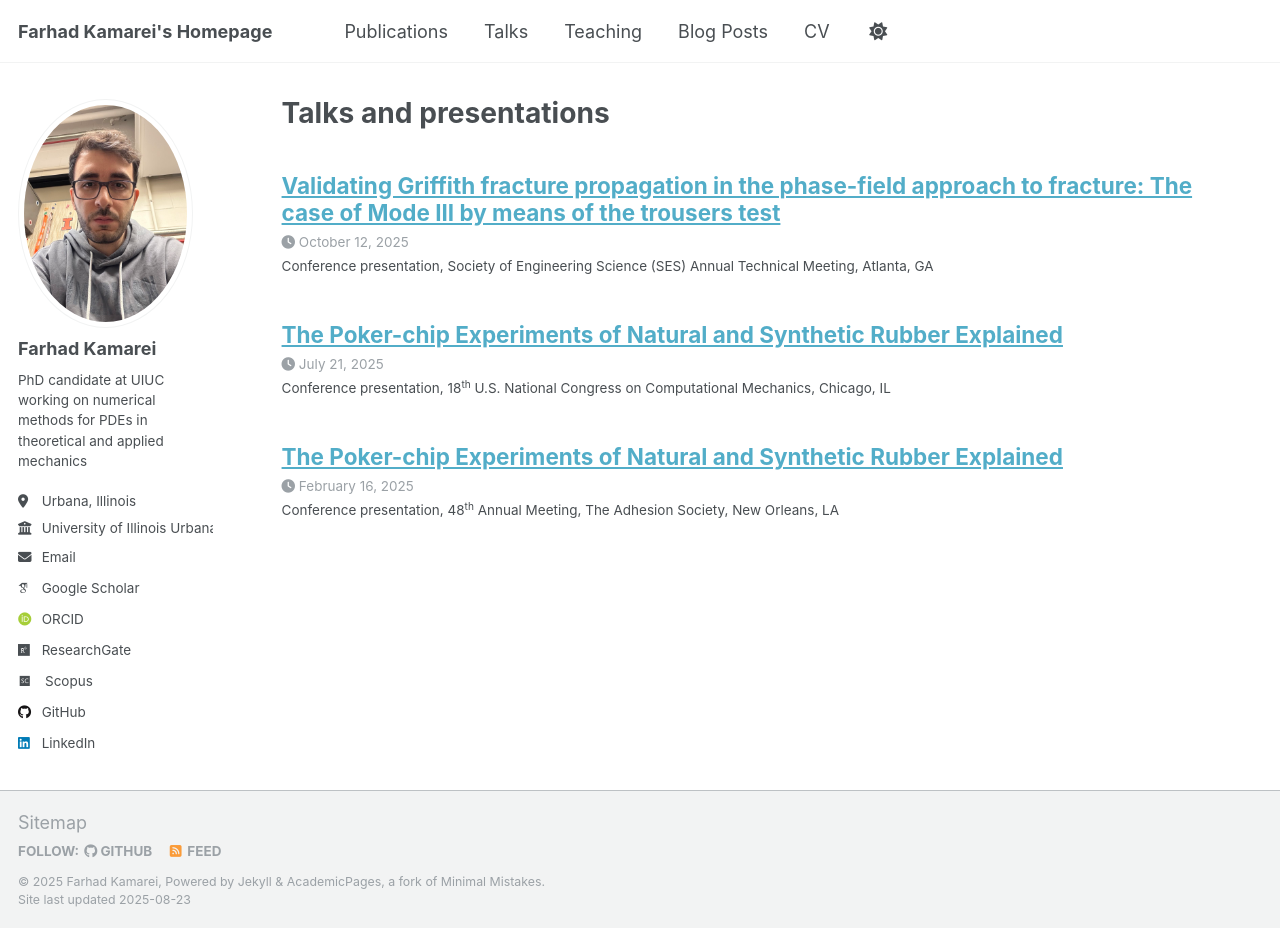
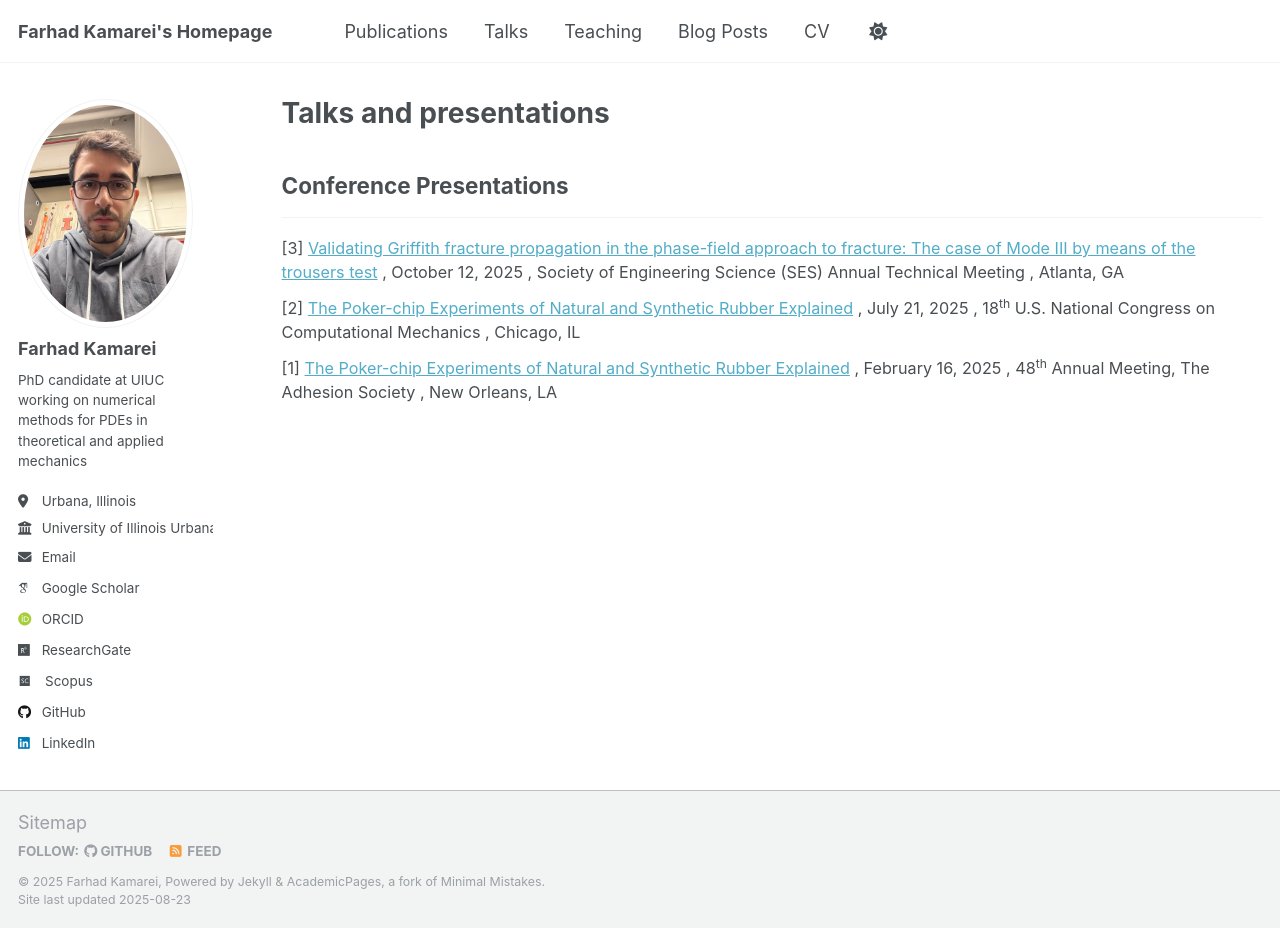
Before and after one commit to farhadkama/farhadkama.github.io, a Jekyll site: the page built from _pages/talks.html, in a window 1280 px wide and 928 px high. Built offline with Jekyll 4.4.1, drawn with Linux system fonts in a browser that asks for light colours; some web fonts are replaced.

Commit message:
Update talks page format

```diff
--- a/_includes/archive-single-talk.html
+++ b/_includes/archive-single-talk.html
@@ -1,42 +1,32 @@
-{% include base_path %}
+<span>
+  <!-- Title -->
+  <a href="{{ post.url | relative_url }}">{{ post.title }}</a>
 
-{% if post.header.teaser %}
-  {% capture teaser %}{{ post.header.teaser }}{% endcapture %}
-{% else %}
-  {% assign teaser = site.teaser %}
-{% endif %}
+  <!-- Date -->
+  {% if post.date %}
+   , {{ post.date | date: "%B %d, %Y" }}
+  {% endif %}
 
-{% if post.id %}
-  {% assign title = post.title | markdownify | remove: "<p>" | remove: "</p>" %}
-{% else %}
-  {% assign title = post.title %}
-{% endif %}
+  <!-- Venue -->
+  {% if post.venue %}
+   , {{post.venue}}
+  {% endif %}
 
-<div class="{{ include.type | default: "list" }}__item">
-  <article class="archive__item" itemscope itemtype="http://schema.org/CreativeWork">
-    {% if include.type == "grid" and teaser %}
-      <div class="archive__item-teaser">
-        <img src=
-          {% if teaser contains "://" %}
-            "{{ teaser }}"
-          {% else %}
-            "{{ teaser | prepend: "/images/" | prepend: base_path }}"
-          {% endif %}
-          alt="">
-      </div>
-    {% endif %}
-    <h2 class="archive__item-title" itemprop="headline">
-      {% if post.link %}
-        <a href="{{ post.link }}">{{ title }}</a> <a href="{{ base_path }}{{ post.url }}" rel="permalink"><i class="fa fa-link" aria-hidden="true" title="permalink"></i><span class="sr-only">Permalink</span></a>
-      {% else %}
-        <a href="{{ base_path }}{{ post.url }}" rel="permalink">{{ title }}</a>
+  <!-- Location -->
+  {% if post.location %}
+    , {{post.location}}
+  {% endif %}
+
+  <!-- Extra links -->
+  {% if post.slides or post.event %}
+    <span style="margin-left: 1em;">
+      {% if post.slides %}
+        <a href="{{ post.slides}}">Slides</a>
       {% endif %}
-    </h2>
-    {% if post.read_time %}
-      <p class="page__meta"><i class="fa fa-clock" aria-hidden="true"></i> {% include read-time.html %}</p>
-    {% endif %}
-    {% if post.date %}<p class="page__meta"><i class="fa fa-clock" aria-hidden="true"></i> {{ post.date | date: '%B %d, %Y' }}</p>{% endif %}
-    {% if post.venue %}<p class="archive__item-excerpt" itemprop="description">{{post.type}}, {{ post.venue }},  {{post.location}} {% endif %}
-    {% if post.excerpt %}<p class="archive__item-excerpt" itemprop="description">{{ post.excerpt | markdownify }}</p>{% endif %}
-  </article>
-</div>
+      {% if post.event %}
+        {% if post.slides %}|{% endif %}
+        <a href="{{ post.event}}">Event page</a>
+      {% endif %}
+    </span>
+  {% endif %}
+</span>
--- a/_pages/talks.html
+++ b/_pages/talks.html
@@ -6,11 +6,25 @@ author_profile: true
 ---
 
 {% if site.talkmap_link == true %}
-
-<p style="text-decoration:underline;"><a href="/talkmap.html">See a map of all the places I've given a talk!</a></p>
-
+  <p>
+    You can also see a map of all the places I've given a talk:
+    <a href="/talkmap.html">Talk Map</a>.
+  </p>
 {% endif %}
 
-{% for post in site.talks reversed %}
-  {% include archive-single-talk.html %}
-{% endfor %}
+<h2>Conference Presentations</h2>
+<hr />
+
+{% assign talks = site.talks | reverse %}
+{% assign total = talks | size %}
+{% assign counter = total %}
+
+<div style="font-size: 0.9em;">
+  {% for post in talks %}
+    <div style="margin-bottom: 0.7em;">
+      <!-- Number + talk inline -->
+      [{{ counter }}] {% include archive-single-talk.html %}
+    </div>
+    {% assign counter = counter | minus: 1 %}
+  {% endfor %}
+</div>
```
